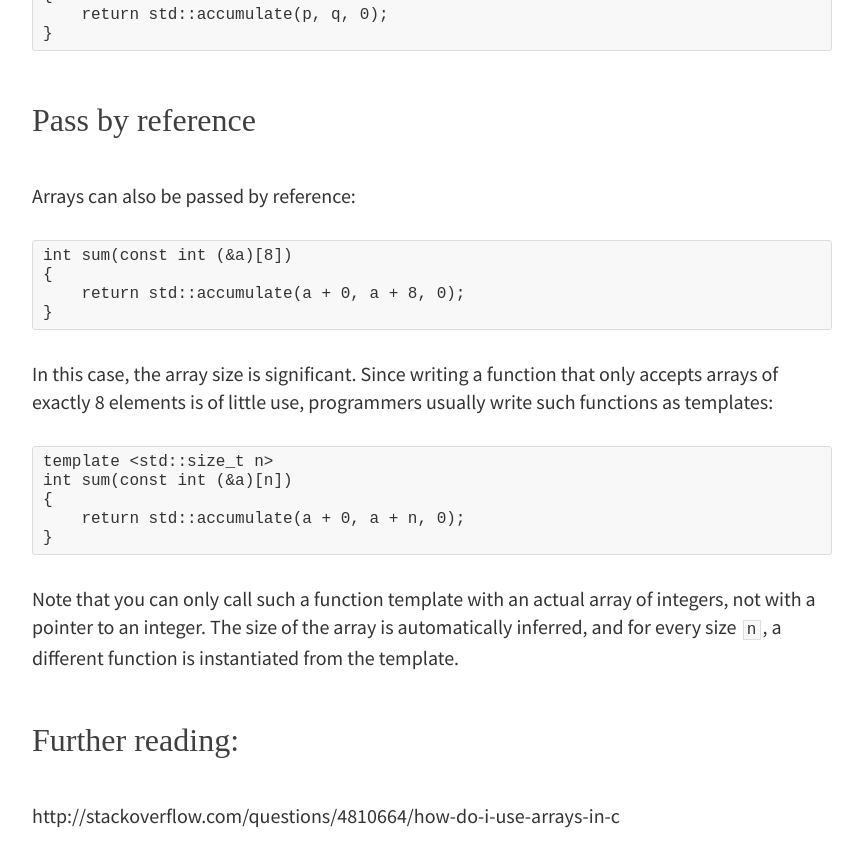
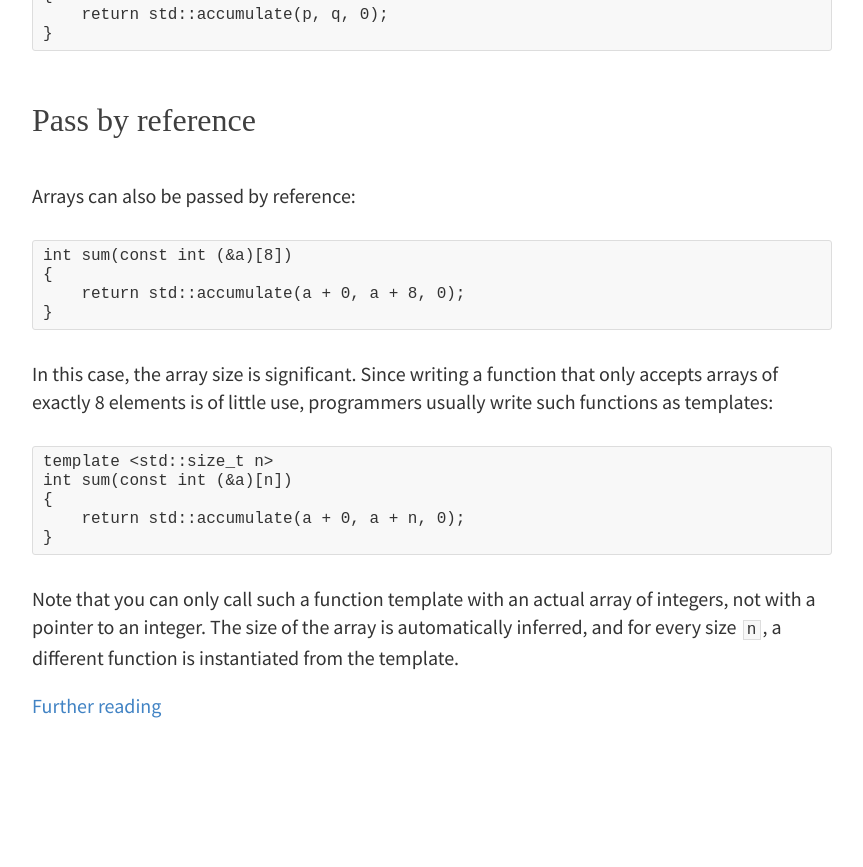
Before and after one commit to rbt91/rbt91.github.io, a Jekyll site: the page built from _posts/2016-07-21-Cpp-arrays.md, in a window 1280 px wide and 900 px high, scrolled down 5888 px. Shown: the top 867 px of the window, without its empty margins (208-1071 px from the left). Built offline with Jekyll 4.4.1, drawn with Linux system fonts in a browser that asks for light colours; some web fonts are replaced; after the commit the page ends 6678 px from its top, so only the background shows below that.

Commit message:
Update 2016-07-21-Cpp-arrays.md

```diff
--- a/_posts/2016-07-21-Cpp-arrays.md
+++ b/_posts/2016-07-21-Cpp-arrays.md
@@ -245,5 +245,4 @@
 
 Note that you can only call such a function template with an actual array of integers, not with a pointer to an integer. The size of the array is automatically inferred, and for every size `n`, a different function is instantiated from the template.
 
-## Further reading:
-http://stackoverflow.com/questions/4810664/how-do-i-use-arrays-in-c
+[Further reading](http://stackoverflow.com/questions/4810664/how-do-i-use-arrays-in-c)
```
